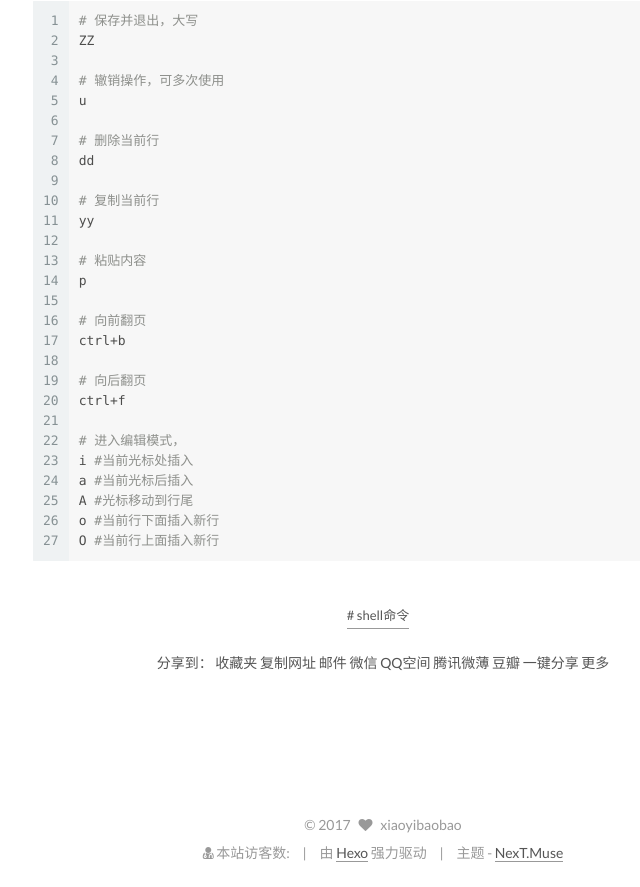
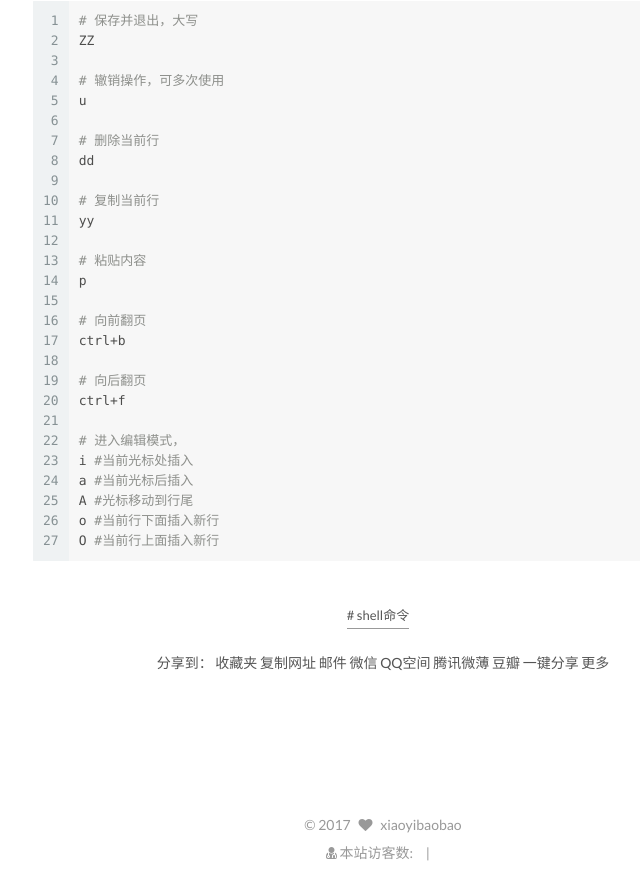
Before and after one commit to xiaoyibaobao/xiaoyibaobao.github.io, a plain HTML site: page 2017/08/10/hell命令的使用/index.html in a window 1280 px wide. Shown: the part 3185-4072 px from the top of the page, without its empty margins (97-737 px from the left). Drawn offline with Linux system fonts and the light colour scheme; some packages are replaced by stand-ins of ours; a script that the page names is missing.

Commit message:
Site updated: 2017-08-10 17:26:23

```diff
--- a/2017/08/10/hell命令的使用/index.html
+++ b/2017/08/10/hell命令的使用/index.html
@@ -600,19 +600,6 @@ var jiathis_config={
 </div>
 
 
-<div class="powered-by">
-  由 <a class="theme-link" href="https://hexo.io">Hexo</a> 强力驱动
-</div>
-
-<div class="theme-info">
-  主题 -
-  <a class="theme-link" href="https://github.com/iissnan/hexo-theme-next">
-    NexT.Muse
-  </a>
-</div>
-
-
-
 
 
 
--- a/css/main.css
+++ b/css/main.css
@@ -1919,7 +1919,7 @@ img:hover {
   width: 4px;
   height: 4px;
   border-radius: 50%;
-  background: #2e91a1;
+  background: #e78aff;
 }
 .links-of-blogroll {
   font-size: 13px;
```
Also changed, not shown: archives/2017/08/index.html (+0 -13 lines), archives/2017/index.html (+0 -13 lines), archives/index.html (+0 -13 lines), categories/前端工具/index.html (+0 -13 lines), index.html (+0 -13 lines), tags/shell命令/index.html (+0 -13 lines).
